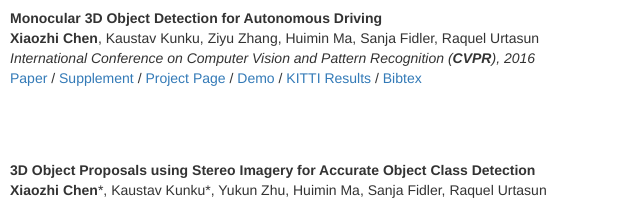
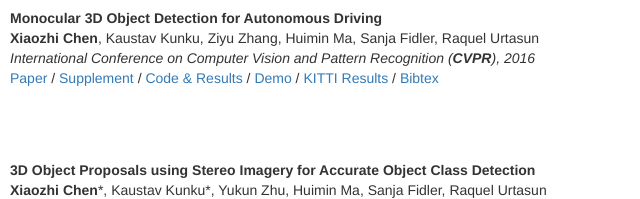
Before and after one commit to XiaozhiChen/xiaozhichen.github.io, a plain HTML site: page index.html in a window 1280 px wide. Shown: the part 773-972 px from the top of the page, 414-1054 px from the left. Drawn offline with nearby package versions, Linux system fonts and the light colour scheme.

Commit message:
update code link

```diff
--- a/index.html
+++ b/index.html
@@ -179,7 +179,7 @@ div.paper pre {
                                 <i>International Conference on Computer Vision and Pattern Recognition (<b>CVPR</b>), 2016</i></br>
                                 <a href = "papers/cvpr16chen.pdf" target="_blank"><font>Paper</font></a>
                                 / <a href = "papers/cvpr16chen_suppl.pdf" target="_blank"><font>Supplement</font></a>
-                                / <a href="http://3dimage.ee.tsinghua.edu.cn/cxz/mono3d"><font>Project Page</font></a>
+                                / <a href="https://pan.baidu.com/s/1ggQKiJ5"><font>Code & Results</font></a>
                                 / <a href="files/mono3d/cvpr16_demo.mp4" target="_blank"><font>Demo</font></a>
                                 / <a href="http://www.cvlibs.net/datasets/kitti/eval_object.php" target="_blank"><font>KITTI Results</font></a>
                                 / <a href="javascript:toggle_visibility('cvpr16chen')">Bibtex</a></br>
```
